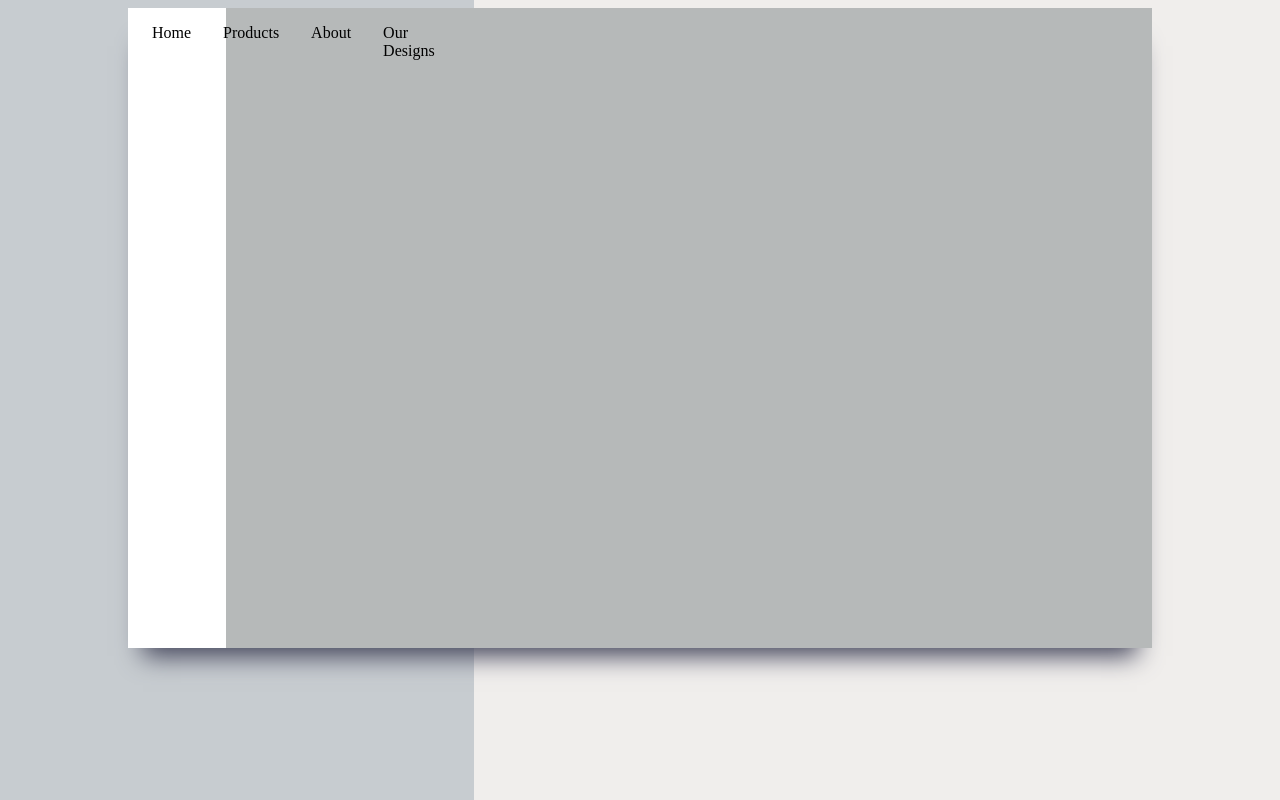
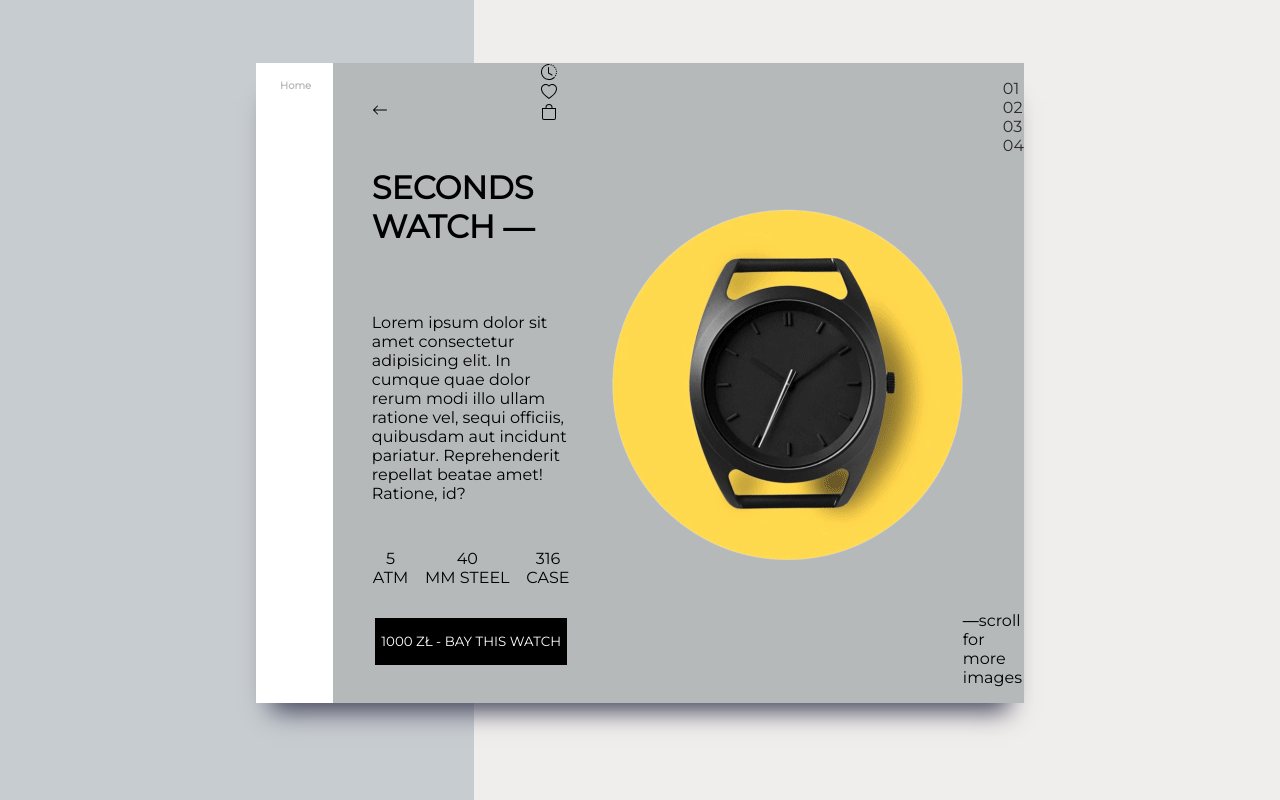
Before and after one commit to KarolinaDyrda/projekt-discord, a plain HTML site: page index.html in a window 1280 px wide. Drawn offline with Linux system fonts and the light colour scheme.

Commit message:
add img add right bar

```diff
--- a/index.html
+++ b/index.html
@@ -6,14 +6,123 @@
     <meta name="viewport" content="width=device-width, initial-scale=1.0" />
     <title>Odwzorki</title>
     <link rel="stylesheet" href="style.css" />
+    <link rel="preconnect" href="https://fonts.googleapis.com" />
+    <link rel="preconnect" href="https://fonts.gstatic.com" crossorigin />
+    <link
+      href="https://fonts.googleapis.com/css2?family=Montserrat&display=swap"
+      rel="stylesheet"
+    />
+    <style>
+      @import url("https://fonts.googleapis.com/css2?family=Montserrat&display=swap");
+    </style>
   </head>
   <body>
     <div id="main_contener">
+      <div class="main-contener-foto-rightside">
+        <ul class="main-contener-foto-rightside-list">
+          <a href="#"><li>01</li></a>
+          <a href="#"><li>02</li></a>
+          <a href="#"><li>03</li></a>
+          <a href="#"><li>04</li></a>
+        </ul>
+        <p class="main-contener-foto-rightside-paragraph">
+          &#8213;scroll for more images
+        </p>
+      </div>
+      <div class="main_contener-foto">
+        <img src="zegarek-removebg-preview.png" alt=" watch foto" />
+      </div>
+
+      <div class="main_contener-text">
+        <svg
+          class="main_contener-text-arrow"
+          xmlns="http://www.w3.org/2000/svg"
+          width="16"
+          height="16"
+          fill="currentColor"
+          class="bi bi-arrow-left"
+          viewBox="0 0 16 16"
+        >
+          <path
+            fill-rule="evenodd"
+            d="M15 8a.5.5 0 0 0-.5-.5H2.707l3.147-3.146a.5.5 0 1 0-.708-.708l-4 4a.5.5 0 0 0 0 .708l4 4a.5.5 0 0 0 .708-.708L2.707 8.5H14.5A.5.5 0 0 0 15 8z"
+          />
+        </svg>
+        <h1 class="main_contener-header">
+          seconds <br />
+          watch &#8213;
+        </h1>
+        <p class="main-contener-paragraph">
+          Lorem ipsum dolor sit amet consectetur adipisicing elit. In cumque
+          quae dolor rerum modi illo ullam ratione vel, sequi officiis,
+          quibusdam aut incidunt pariatur. Reprehenderit repellat beatae amet!
+          Ratione, id?
+        </p>
+        <div class="main-contener-characteristic">
+          <div>
+            5 <br />
+            atm
+          </div>
+          <div>40 <br />mm steel</div>
+          <div>
+            316 <br />
+            case
+          </div>
+        </div>
+        <div class="main-contener-baying-button">
+          <button>1000 zł - bay this watch</button>
+        </div>
+      </div>
+
       <nav id="main_contener-menu">
         <a class="main_contener-menu-link" href="#">Home</a>
         <a class="main_contener-menu-link" href="#">Products</a>
         <a class="main_contener-menu-link" href="#">About</a>
         <a class="main_contener-menu-link" href="#">Our Designs</a>
+        <div class="main_contener-menu-icons">
+          <svg
+            xmlns="http://www.w3.org/2000/svg"
+            width="16"
+            height="16"
+            fill="currentColor"
+            class="bi bi-clock-history"
+            viewBox="0 0 16 16"
+          >
+            <path
+              d="M8.515 1.019A7 7 0 0 0 8 1V0a8 8 0 0 1 .589.022l-.074.997zm2.004.45a7.003 7.003 0 0 0-.985-.299l.219-.976c.383.086.76.2 1.126.342l-.36.933zm1.37.71a7.01 7.01 0 0 0-.439-.27l.493-.87a8.025 8.025 0 0 1 .979.654l-.615.789a6.996 6.996 0 0 0-.418-.302zm1.834 1.79a6.99 6.99 0 0 0-.653-.796l.724-.69c.27.285.52.59.747.91l-.818.576zm.744 1.352a7.08 7.08 0 0 0-.214-.468l.893-.45a7.976 7.976 0 0 1 .45 1.088l-.95.313a7.023 7.023 0 0 0-.179-.483zm.53 2.507a6.991 6.991 0 0 0-.1-1.025l.985-.17c.067.386.106.778.116 1.17l-1 .025zm-.131 1.538c.033-.17.06-.339.081-.51l.993.123a7.957 7.957 0 0 1-.23 1.155l-.964-.267c.046-.165.086-.332.12-.501zm-.952 2.379c.184-.29.346-.594.486-.908l.914.405c-.16.36-.345.706-.555 1.038l-.845-.535zm-.964 1.205c.122-.122.239-.248.35-.378l.758.653a8.073 8.073 0 0 1-.401.432l-.707-.707z"
+            />
+            <path
+              d="M8 1a7 7 0 1 0 4.95 11.95l.707.707A8.001 8.001 0 1 1 8 0v1z"
+            />
+            <path
+              d="M7.5 3a.5.5 0 0 1 .5.5v5.21l3.248 1.856a.5.5 0 0 1-.496.868l-3.5-2A.5.5 0 0 1 7 9V3.5a.5.5 0 0 1 .5-.5z"
+            />
+          </svg>
+          <svg
+            xmlns="http://www.w3.org/2000/svg"
+            width="16"
+            height="16"
+            fill="currentColor"
+            class="bi bi-heart"
+            viewBox="0 0 16 16"
+          >
+            <path
+              d="m8 2.748-.717-.737C5.6.281 2.514.878 1.4 3.053c-.523 1.023-.641 2.5.314 4.385.92 1.815 2.834 3.989 6.286 6.357 3.452-2.368 5.365-4.542 6.286-6.357.955-1.886.838-3.362.314-4.385C13.486.878 10.4.28 8.717 2.01L8 2.748zM8 15C-7.333 4.868 3.279-3.04 7.824 1.143c.06.055.119.112.176.171a3.12 3.12 0 0 1 .176-.17C12.72-3.042 23.333 4.867 8 15z"
+            />
+          </svg>
+          <svg
+            xmlns="http://www.w3.org/2000/svg"
+            width="16"
+            height="16"
+            fill="currentColor"
+            class="bi bi-bag"
+            viewBox="0 0 16 16"
+          >
+            <path
+              d="M8 1a2.5 2.5 0 0 1 2.5 2.5V4h-5v-.5A2.5 2.5 0 0 1 8 1zm3.5 3v-.5a3.5 3.5 0 1 0-7 0V4H1v10a2 2 0 0 0 2 2h10a2 2 0 0 0 2-2V4h-3.5zM2 5h12v9a1 1 0 0 1-1 1H3a1 1 0 0 1-1-1V5z"
+            />
+          </svg>
+        </div>
       </nav>
     </div>
   </body>
--- a/style.css
+++ b/style.css
@@ -1,3 +1,6 @@
+* {
+  font-family: "Montserrat", sans-serif;
+}
 body {
   background-image: linear-gradient(
     90deg,
@@ -7,11 +10,14 @@ body {
 }
 
 #main_contener {
-  width: 80vw;
+  width: 60vw;
   height: 80vh;
   margin: auto;
+  margin-top: 5%;
   background-color: rgb(182, 185, 185);
   box-shadow: 0px 23px 24px -15px rgba(66, 68, 90, 1);
+  display: flex;
+  flex-direction: row-reverse;
 }
 #main_contener-menu {
   background-color: white;
@@ -26,8 +32,63 @@ body {
 }
 .main_contener-menu-link {
   text-decoration: none;
-  color: black;
-  font-family: "Times New Roman", Times, serif;
-  font-size: medium;
+  color: rgb(182, 185, 185);
+  font-size: 10px;
+  font-weight: 600;
   margin: 16px;
 }
+.main_contener-foto {
+  display: flex;
+  margin: auto;
+  flex-direction: row-reverse;
+}
+.main-contener-foto-rightside {
+  display: flex;
+  flex-direction: column;
+  justify-content: space-between;
+  margin: 0;
+}
+.main_contener-text {
+  display: grid;
+  flex-direction: column;
+  justify-content: center;
+  margin: 5%;
+}
+.main-contener-foto-rightside-list {
+  list-style-type: none;
+}
+.main-contener-foto-rightside-list a {
+  text-decoration: none;
+  color: rgb(46, 43, 43);
+}
+.main-contener-foto-rightside-paragraph {
+  writing-mode: sideways-lr;
+}
+.main_contener-header {
+  text-transform: uppercase;
+}
+.main-contener-characteristic {
+  display: flex;
+  justify-content: space-between;
+  text-transform: uppercase;
+  text-align: center;
+  padding: 1px;
+}
+.main-contener-baying-button {
+  display: flex;
+  justify-content: center;
+}
+button {
+  background-color: black;
+  text-transform: uppercase;
+  border: black;
+  color: white;
+}
+.main_contener-menu-icons {
+  margin: 1.5%;
+  padding-bottom: 23%;
+}
+
+a:hover {
+  color: black;
+}
```
Also changed, not shown: zegarek-removebg-preview.png (added).
